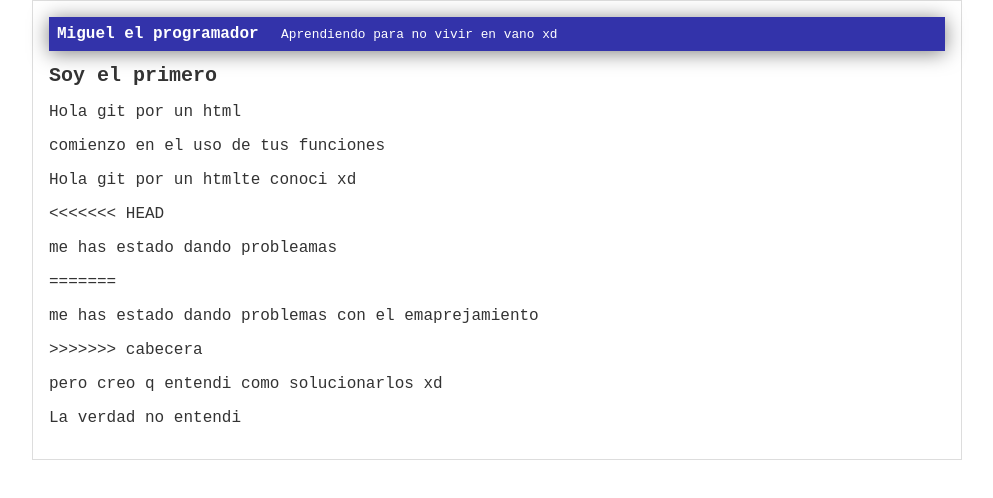
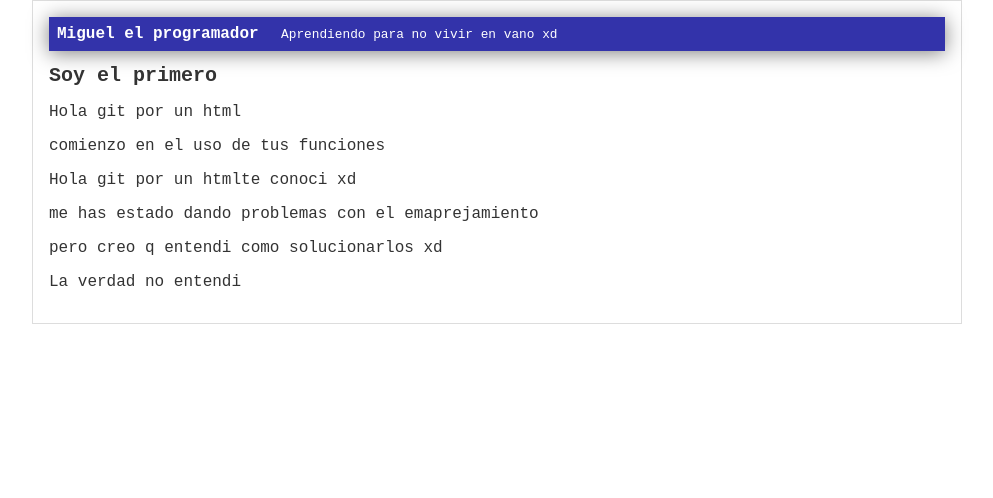
Before and after one commit to Miguel-Sanchez241001/cursoplazty, a plain HTML site: page index.html in a window 1280 px wide. Shown: the whole page, without its empty margins (143-1136 px from the left). Drawn offline with Linux system fonts and the light colour scheme.

Commit message:
merge solucion

```diff
--- a/index.html
+++ b/index.html
@@ -15,11 +15,7 @@
           <p>Hola git por un html</p>
           <p>comienzo en el uso de tus funciones</p>
           <p>Hola git por un htmlte conoci xd</p>
-<<<<<<< HEAD
-           <p> me has estado dando probleamas</p>
-=======
            <p> me has estado dando problemas con el emaprejamiento</p>
->>>>>>> cabecera
            <p>pero creo q entendi como solucionarlos xd</p>
            <p>La verdad no entendi</p>
         </div>
```
